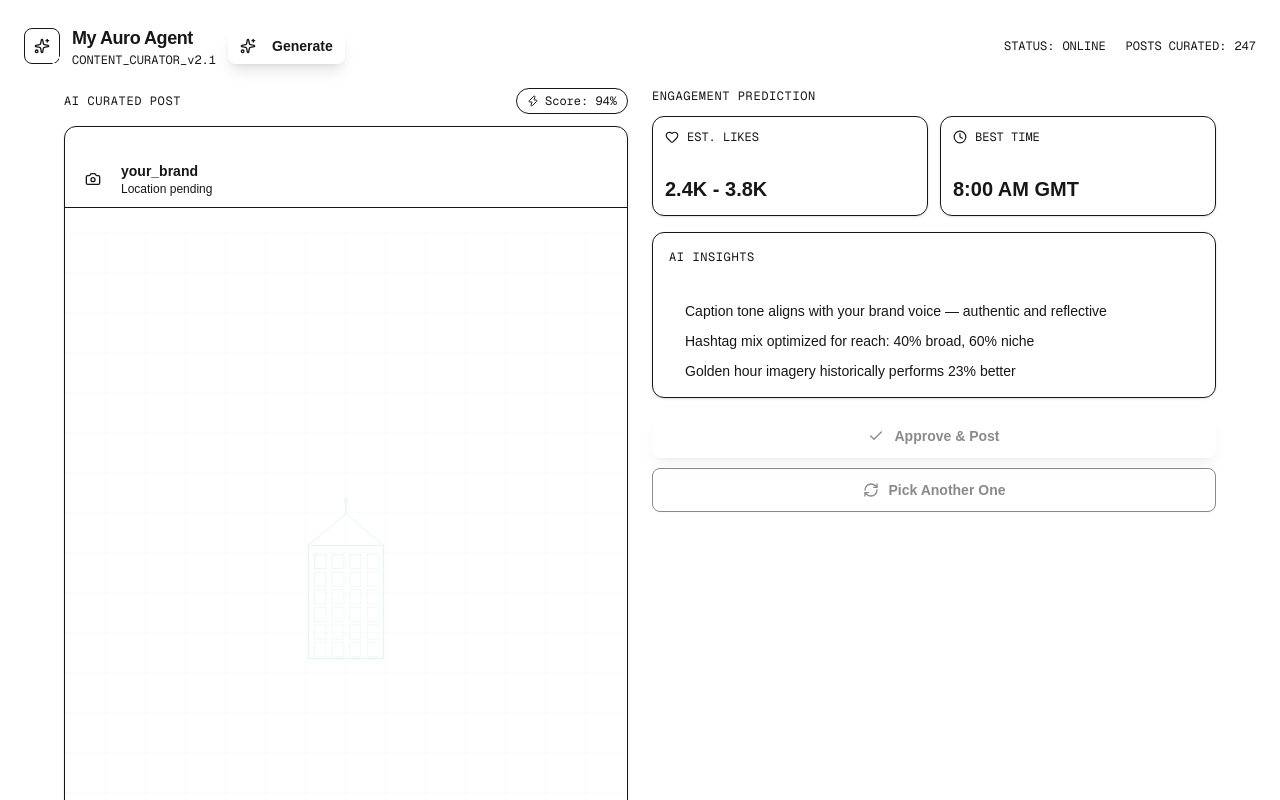
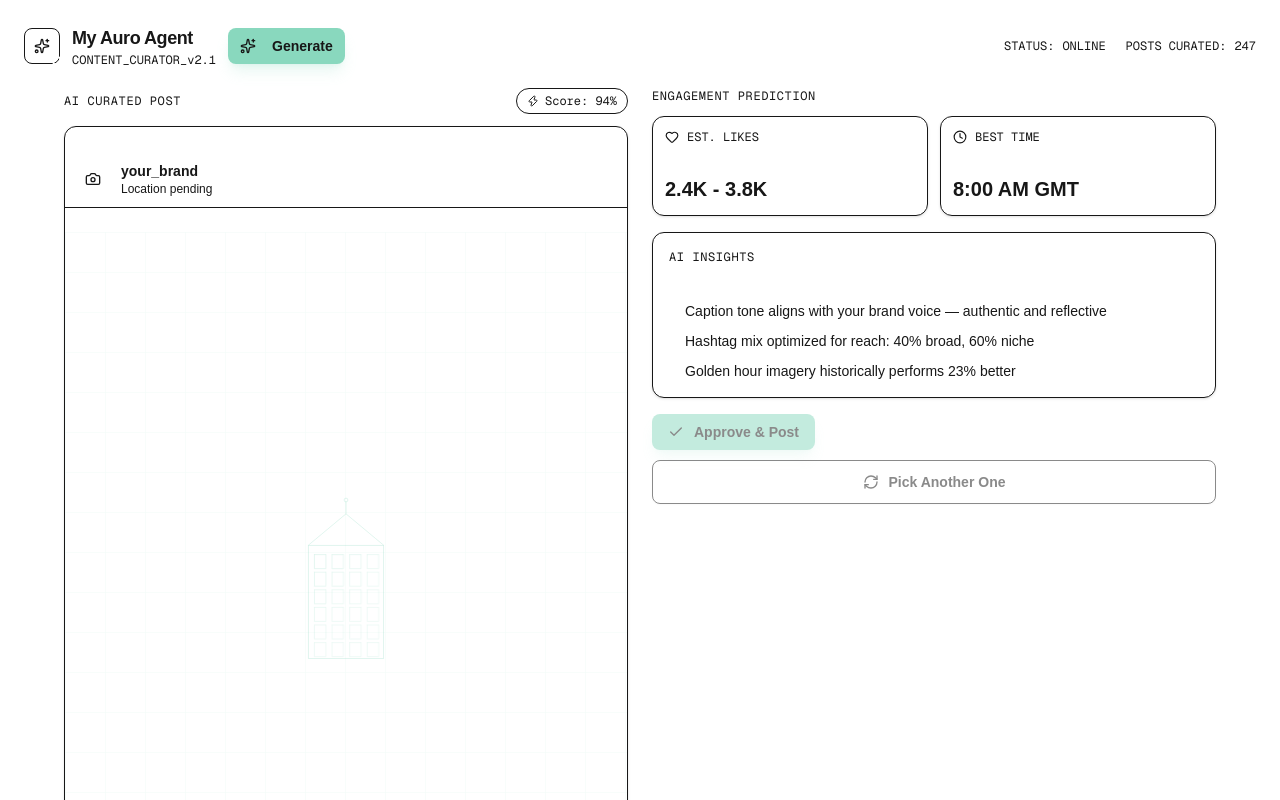
Before and after one commit to Harerina/auroagent, a Next.js app: page / in a window 1280 px wide. Shown: the top 800 px of the page. Built offline with nearby package versions, Linux system fonts and the light colour scheme.

Commit message:
change ui color

```diff
--- a/app/page.tsx
+++ b/app/page.tsx
@@ -363,7 +363,7 @@ export default function AuroDashboard() {
             <Button
               onClick={handleGenerate}
               disabled={isRefreshing}
-              className="h-9 px-4 text-sm font-semibold bg-primary hover:bg-primary/90 text-primary-foreground rounded-lg transition-all duration-300 shadow-lg shadow-primary/20 hover:shadow-primary/40 hover:scale-[1.02] active:scale-[0.98]"
+              className="h-9 px-4 text-sm font-semibold bg-[#89D8BE] hover:bg-[#89D8BE]/90 text-primary-foreground rounded-lg transition-all duration-300 shadow-lg shadow-[#89D8BE]/20 hover:shadow-[#89D8BE]/40 hover:scale-[1.02] active:scale-[0.98]"
             >
               <Sparkles
                 className={`h-4 w-4 mr-2 ${isRefreshing ? "animate-spin" : ""}`}
@@ -615,7 +615,7 @@ export default function AuroDashboard() {
                   <Button
                     onClick={handleApprove}
                     disabled={isPosting || isRefreshing || isDefaultImage}
-                    className="w-full h-11 text-sm font-semibold bg-primary hover:bg-primary/90 text-primary-foreground rounded-lg transition-all duration-300 shadow-lg shadow-primary/20 hover:shadow-primary/40 hover:scale-[1.01] active:scale-[0.99] disabled:opacity-50 disabled:hover:scale-100"
+                    className="h-9 px-4 text-sm font-semibold bg-[#89D8BE] hover:bg-[#89D8BE]/90 text-primary-foreground rounded-lg transition-all duration-300 shadow-lg shadow-[#89D8BE]/20 hover:shadow-[#89D8BE]/40 hover:scale-[1.02] active:scale-[0.98]"
                   >
                     {isPosting ? (
                       <div className="flex items-center gap-2.5">
```
